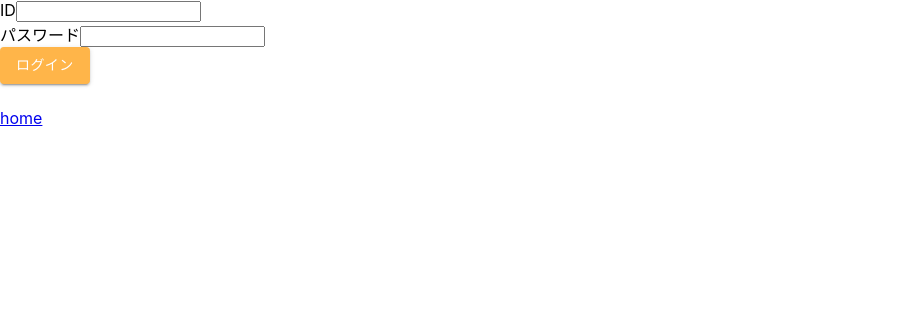
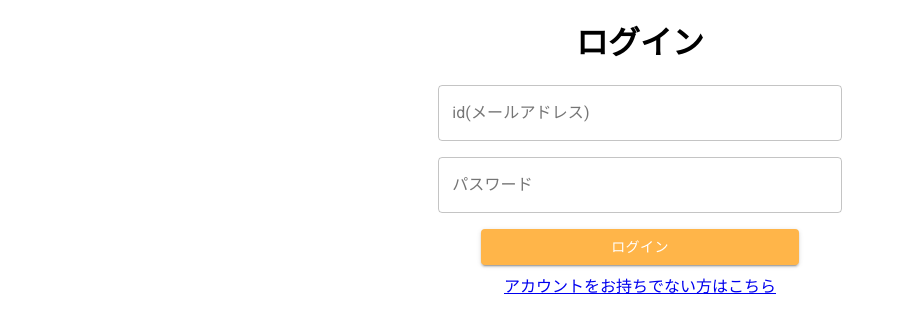
Before and after one commit to yu-uc/4komarelay, a React (Create React App) app in the folder react-ts-app/: page /login in a window 1280 px wide. Shown: the top 332 px of the page, without its empty margins (0-905 px from the left). Built offline with nearby package versions, Linux system fonts and the light colour scheme.

Commit message:
ログイン画面
ログイン画面ui完成（仮）

```diff
--- a/react-ts-app/src/componet/Login.tsx
+++ b/react-ts-app/src/componet/Login.tsx
@@ -1,14 +1,27 @@
 import React, { useState } from "react";
 import { Link } from "react-router-dom";
-import { createStyles, makeStyles } from "@material-ui/core/styles";
-import Button from "@material-ui/core/Button";
+import { createStyles, makeStyles, Theme } from "@material-ui/core/styles";
+import { Grid, Button, TextField, Container } from "@material-ui/core";
 
-const useStyles = makeStyles(() =>
+const useStyles = makeStyles((theme: Theme) =>
   createStyles({
     button: {
       backgroundColor: "#FFB549",
       color: "#FFFFFF",
+      borderLeftColor: "#FFB549",
       marginBottom: "8px",
+      margin: theme.spacing(2),
+      width: "40ch",
+      "&:hover": {
+        backgroundColor: "#FFF",
+        color: "#FFB549",
+      },
+    },
+    root: {
+      "& .MuiTextField-root": {
+        margin: theme.spacing(1),
+        width: "40ch",
+      },
     },
   })
 );
@@ -39,16 +52,35 @@ const Login = (props: any) => {
 
   return (
     <div>
+      <Container maxWidth="xs">
+        <Grid container spacing={1} alignItems="center" justify="center">
+          <h1>ログイン</h1>
+        </Grid>
+        <Grid container spacing={2} alignItems="center" justify="center">
+          <form className={classes.root} noValidate autoComplete="off">
             <div>
+              <TextField
+                id="outlined-required"
+                label="id(メールアドレス)"
+                defaultValue=""
+                variant="outlined"
+                onChange={(id) => setUserEmail(id.target.value)}
+              />
+            </div>
             <div>
-          <label htmlFor="">ID</label>
-          <input type="text" onChange={(id) => setUserEmail(id.target.value)} />
-        </div>
-        <label htmlFor="">パスワード</label>
-        <input
+              {" "}
+              <TextField
+                id="outlined-password-input"
+                label="パスワード"
                 type="password"
+                autoComplete="current-password"
+                variant="outlined"
                 onChange={(pass) => setUserPassword(pass.target.value)}
               />
+            </div>
+          </form>
+        </Grid>
+        <Grid container spacing={2} alignItems="center" justify="center">
           <div>
             <Button
               className={classes.button}
@@ -58,10 +90,13 @@ const Login = (props: any) => {
               ログイン
             </Button>
           </div>
+        </Grid>
+        <Grid container spacing={4} alignItems="center" justify="center">
           <p>
-          <Link to="/">home</Link>
+            <Link to="/">アカウントをお持ちでない方はこちら</Link>
           </p>
-      </div>
+        </Grid>
+      </Container>
     </div>
   );
 };
```
Also changed, not shown: 1 other file (tests, documents, lock files or other folders). Lines whose indentation alone changed are shown as unchanged.
